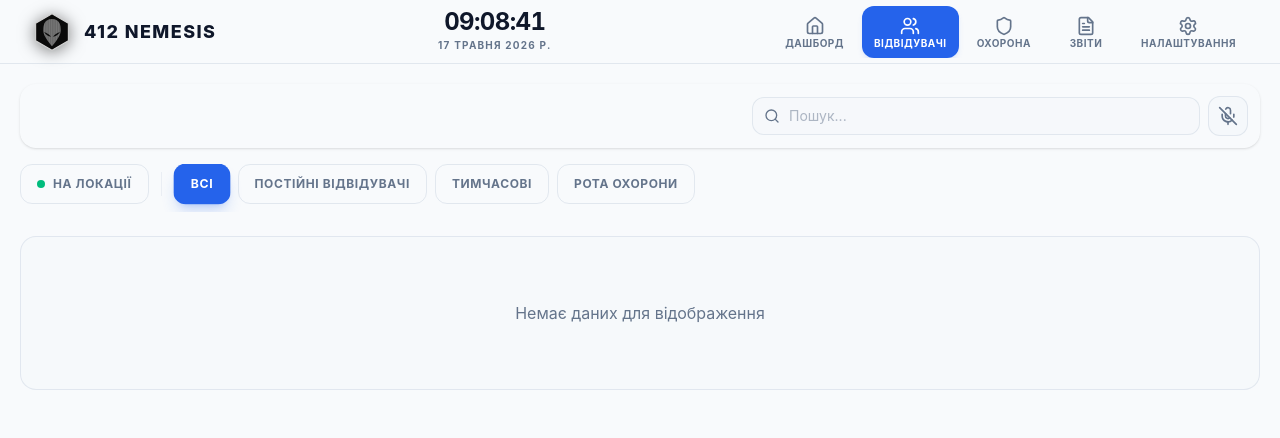
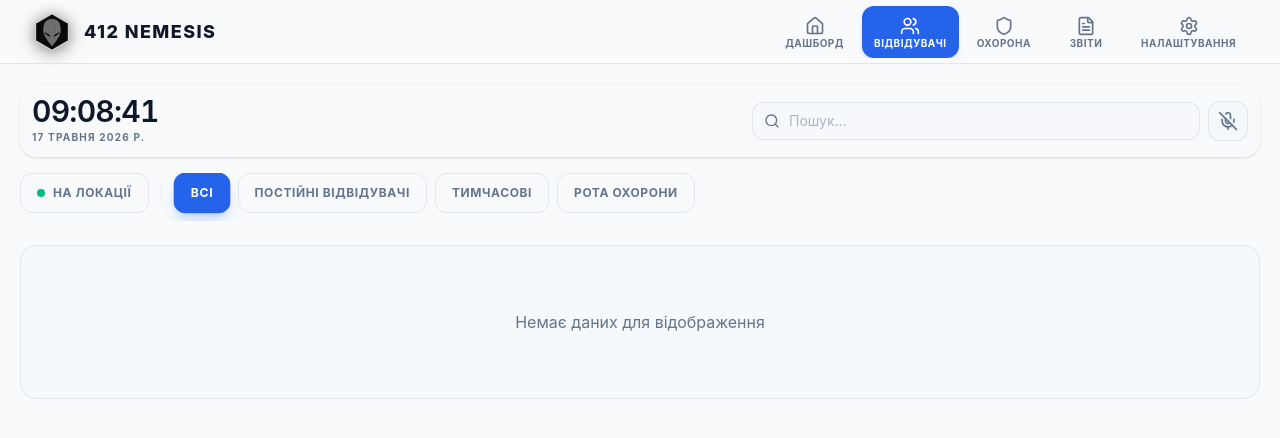
Before and after one commit to tonyresh/akacia, a React (Vite) app: page /visitors in a window 1280 px wide. Shown: the top 438 px of the page. Built offline with nearby package versions, Linux system fonts and the light colour scheme.

Commit message:
refactor(layout): optimize clock and header visibility
Remove redundant header clock and ensure consistent time display visibility across all orientations in the dashboard and visitors pages.

```diff
--- a/src/components/Layout.tsx
+++ b/src/components/Layout.tsx
@@ -25,24 +25,14 @@ export default function Layout() {
   return (
     <div className="flex flex-col h-screen bg-background overflow-hidden text-foreground">
       {/* Top Header */}
-      <header className="flex items-center justify-between px-3 sm:px-8 border-b border-border bg-card h-16 shrink-0 gap-2 sm:gap-4 select-none">
+      <header className="hidden landscape:flex items-center justify-between px-3 sm:px-8 border-b border-border bg-card h-16 shrink-0 gap-2 sm:gap-4 select-none">
         {/* Left: Logo */}
         <div className="flex items-center shrink-0">
           <Logo className="w-auto" />
         </div>
 
-        {/* Center: Clock and Date (only displayed in horizontal landscape orientation) */}
-        <div className="hidden landscape:flex flex-col items-center justify-center text-center font-roboto">
-          <div className="text-xl md:text-2xl font-bold tabular-nums leading-none tracking-tight">
-            {currentTime.toLocaleTimeString([], {hour: '2-digit', minute:'2-digit', second:'2-digit', hour12: false})}
-          </div>
-          <div className="text-[10px] font-bold tracking-[0.12em] text-muted-foreground uppercase mt-1">
-            {currentTime.toLocaleDateString('uk-UA', { day: '2-digit', month: 'long', year: 'numeric' })}
-          </div>
-        </div>
-
         {/* Right: Nav Menu (Only on top in landscape horizontal orientation) */}
-        <nav className="hidden landscape:flex items-center gap-0.5 sm:gap-1.5 overflow-x-auto hide-scrollbar">
+        <nav className="flex items-center gap-0.5 sm:gap-1.5 overflow-x-auto hide-scrollbar">
           {navItems.map((item) => (
             <NavLink
               key={item.to}
--- a/src/pages/Dashboard.tsx
+++ b/src/pages/Dashboard.tsx
@@ -387,7 +387,7 @@ export default function Dashboard() {
         </div>
 
         {/* Center column: Date and time */}
-        <div className="text-center flex-col items-center justify-center grow shrink-0 min-w-0 portrait:flex landscape:hidden">
+        <div className="text-center flex flex-col items-center justify-center grow shrink-0 min-w-0">
           <div className="text-lg sm:text-2xl md:text-3xl font-semibold tabular-nums leading-none tracking-tight">
             {currentTime.toLocaleTimeString([], {hour: '2-digit', minute:'2-digit', second:'2-digit', hour12: false})}
           </div>
--- a/src/pages/Visitors.tsx
+++ b/src/pages/Visitors.tsx
@@ -316,7 +316,7 @@ export default function Visitors() {
       <div className="bg-card rounded-2xl p-2 sm:p-3 shadow-sm overflow-hidden border-none font-roboto font-normal">
         <div className="flex items-center justify-between gap-1 sm:gap-4 w-full flex-nowrap">
           {/* Left: Clock and date same style as dashboard */}
-          <div className="flex flex-col items-start justify-center grow-0 shrink-0 min-w-0 portrait:flex landscape:hidden">
+          <div className="flex flex-col items-start justify-center grow-0 shrink-0 min-w-0">
             <div className="text-lg sm:text-2xl md:text-3xl font-semibold tabular-nums leading-none tracking-tight">
               {currentTime.toLocaleTimeString([], {hour: '2-digit', minute:'2-digit', second:'2-digit', hour12: false})}
             </div>
```
